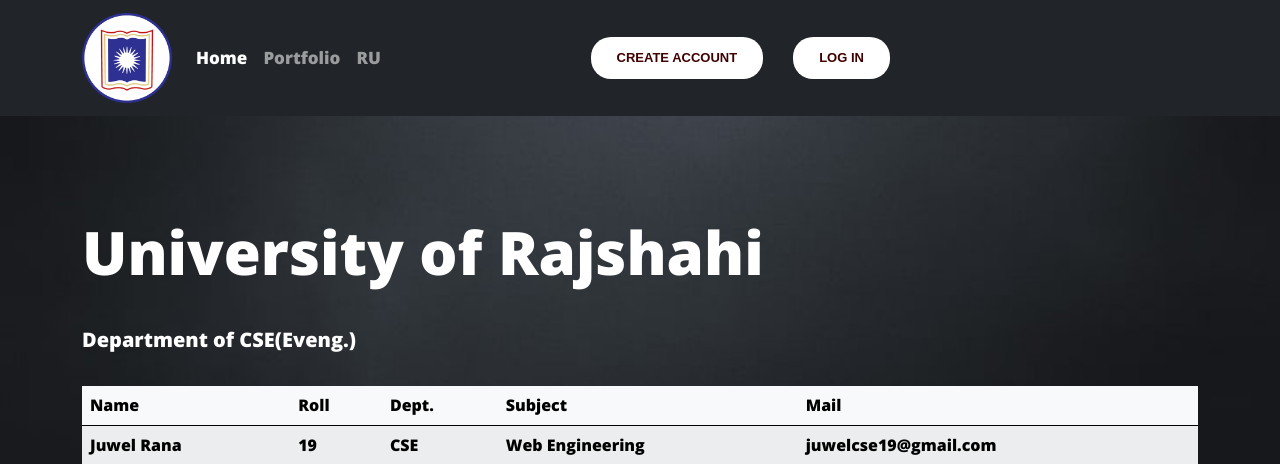
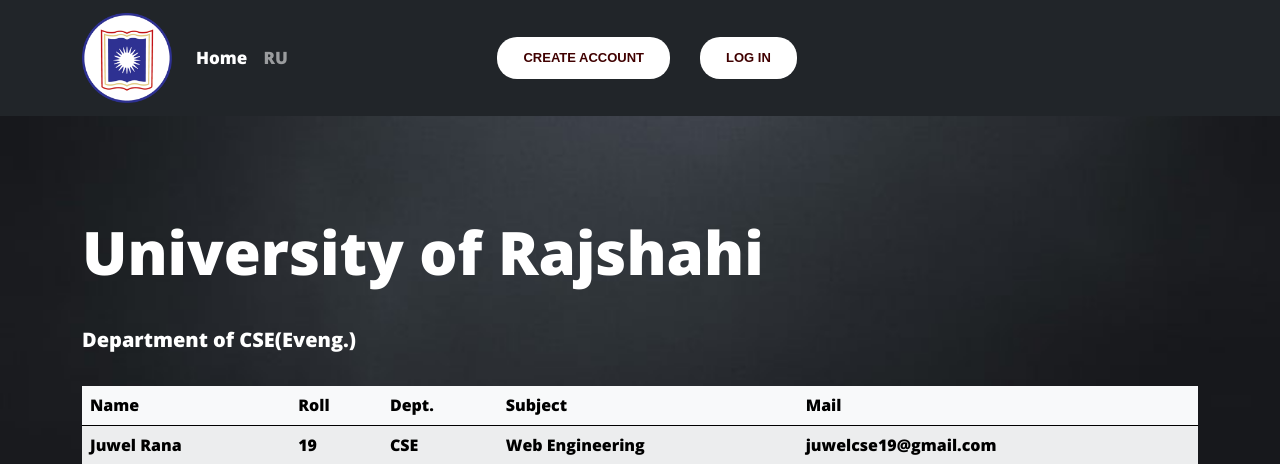
Before and after one commit to juwel119/Registration, a Django app: template users/templates/users/home.html in a window 1280 px wide. Shown: the top 464 px of the page. Run offline with Django 4.2, Linux system fonts and the light colour scheme; the template is opened without the code that fills it, so the values that code supplies are empty; parts of the project's set-up code (start-up, migrations or seed data) failed here and were passed over.

Commit message:
Update base.html

```diff
--- a/users/templates/users/base.html
+++ b/users/templates/users/base.html
@@ -26,7 +26,7 @@
           <div class="collapse navbar-collapse" id="navbarNavAltMarkup">
             <div class="navbar-nav">
               <a class="nav-link active" aria-current="page" href="{% url 'home' %}">Home</a>
-              <a class="nav-link" href="https://amitportfolio55.herokuapp.com/" target="_blank">Portfolio</a>
+
               <a class="nav-link" href="http://www.ru.ac.bd/" target="_blank">RU</a>
 
             </div>
```
